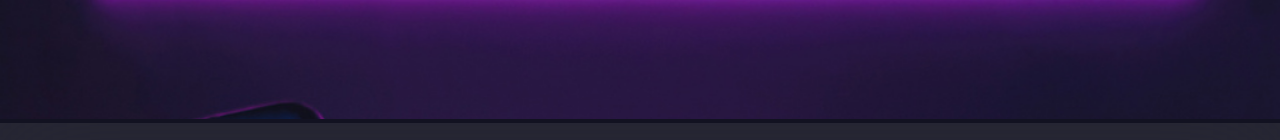
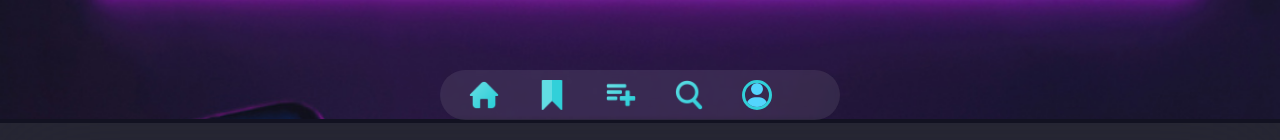
Before and after one commit to WildCodeSchool-2024-09/js-toulouse-origins-digital, a React (Vite) app in the folder client/: page / in a window 1280 px wide. Shown: the part 660-800 px from the top of the page. Built offline with nearby package versions, Linux system fonts and the light colour scheme; a web font is replaced by a local one.

Commit message:
style: add new file NavBar.css

```diff
--- a/client/src/App.tsx
+++ b/client/src/App.tsx
@@ -1,10 +1,12 @@
 import "./App.css";
+import NavBar from "./components/NavBar";
 import HomeScreen from "./pages/HomeScreen";
 
 function App() {
   return (
     <>
       <HomeScreen />
+      <NavBar />
     </>
   );
 }
--- a/client/src/components/NavBar.tsx
+++ b/client/src/components/NavBar.tsx
@@ -3,7 +3,7 @@ import bookmarkIcon from "../assets/images/bookmark.png";
 import homeIcon from "../assets/images/home-2.png";
 import searchIcon from "../assets/images/search.png";
 import imgProfile from "../assets/images/user-solid.svg";
-import "../style/NavBar.css";
+import "../styles/NavBar.css";
 
 export default function NavBar() {
   return (
--- /dev/null
+++ b/client/src/styles/NavBar.css
@@ -0,0 +1,27 @@
+.nav-bar {
+  display: flex;
+  justify-content: space-around;
+  align-items: center;
+  padding: 10px;
+  border-radius: 50px;
+  background: rgba(217, 217, 217, 0.1);
+  backdrop-filter: blur(2px);
+  position: fixed;
+  bottom: 20px;
+  left: 50%;
+  transform: translateX(-50%);
+  width: 70%;
+  max-width: 400px;
+}
+
+.nav-icon {
+  width: 30px;
+  height: 30px;
+}
+
+.nav-icon-profile-style {
+  width: 30px;
+  height: 30px;
+  border-radius: 50px;
+  border: 3px solid #31d0d9;
+}
```
